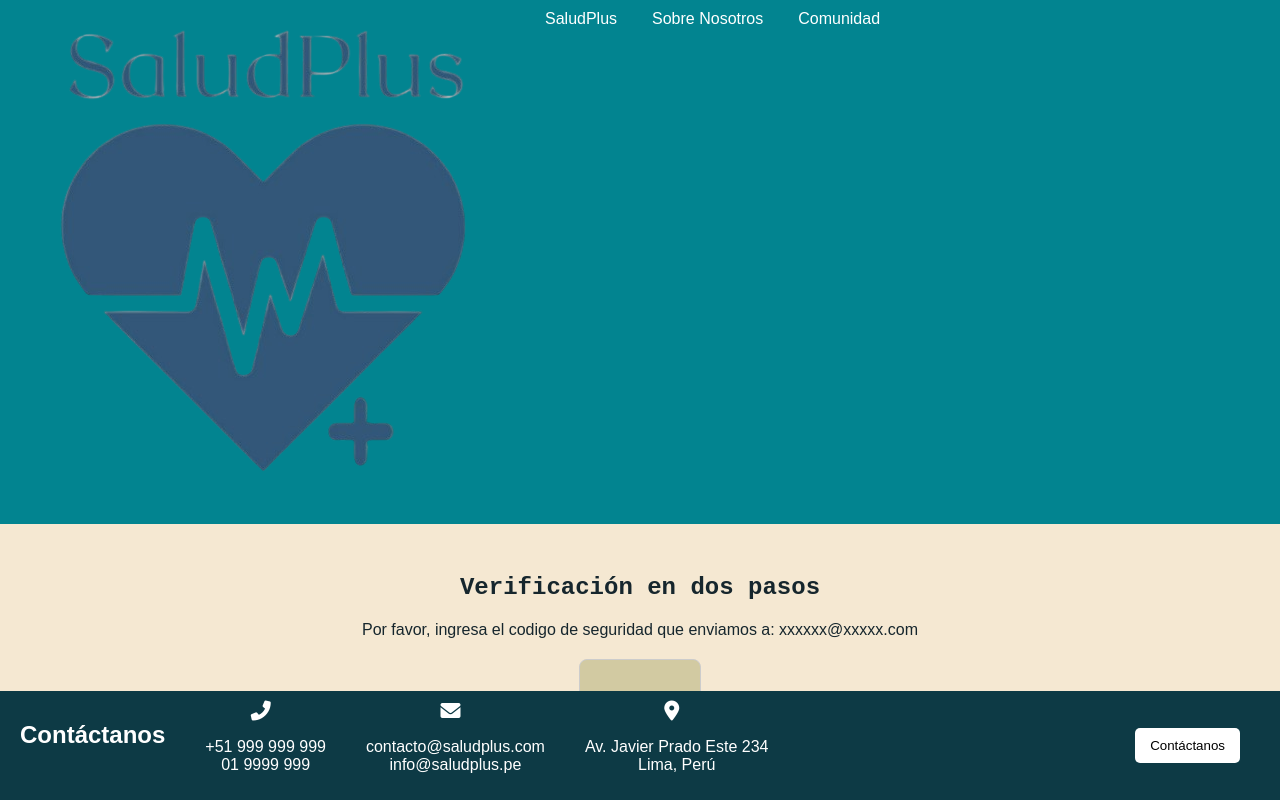
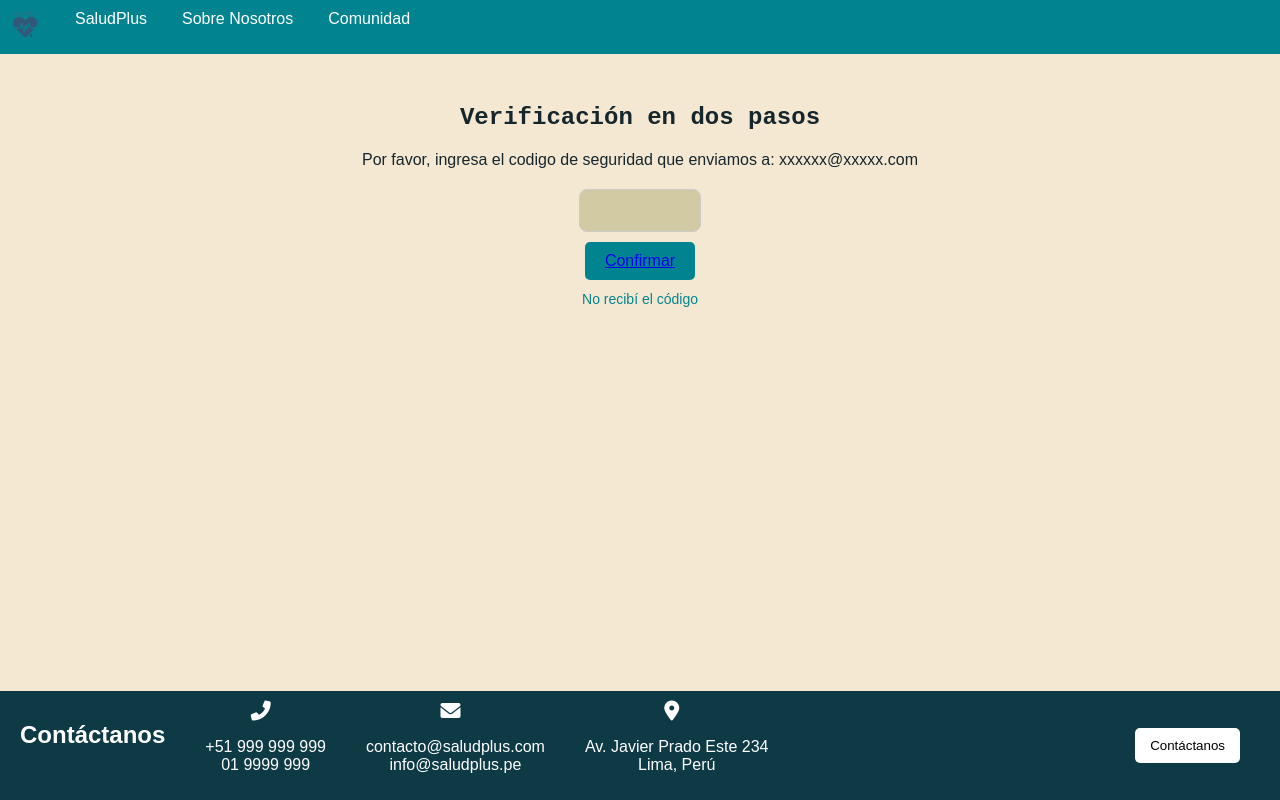
Before and after one commit to Ferny79/SaludPlus, a plain HTML site: page public/verificacioncorreo.html in a window 1280 px wide. Drawn offline with Linux system fonts and the light colour scheme; files that its build step writes are made by us from their sources; files whose address does not match are found by name.

Commit message:
verificacioncorreo.css

```diff
--- a/public/assets/styles/verificacioncorreo.css
+++ b/public/assets/styles/verificacioncorreo.css
@@ -33,6 +33,9 @@ header nav ul li a {
     text-decoration: none;
 }
 
+header nav ul li img{
+    width: 30px
+}
 /* Estilos para el título de verificación por correo */
 .verif-titulo2 {
     margin-top: 50px;
```
